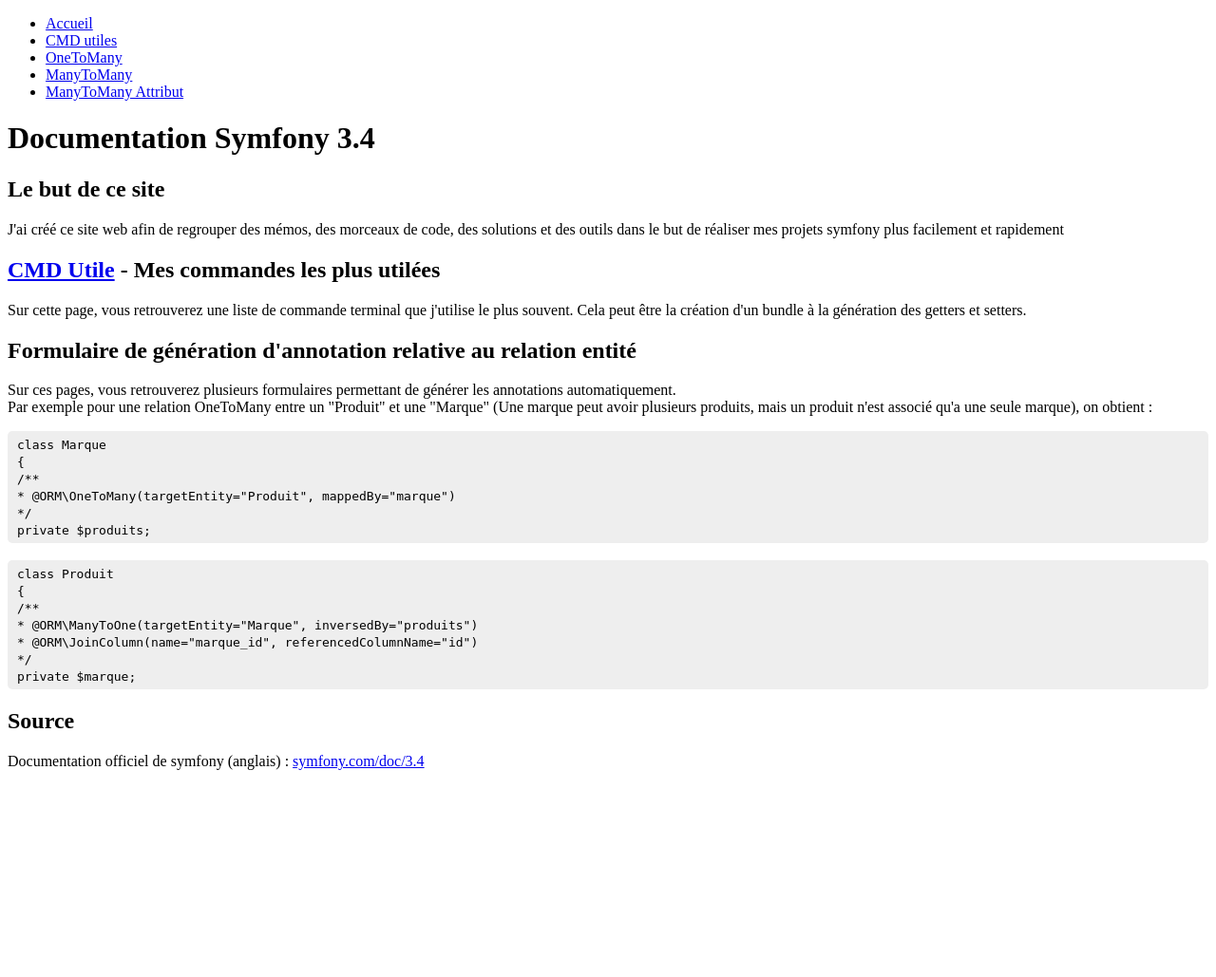
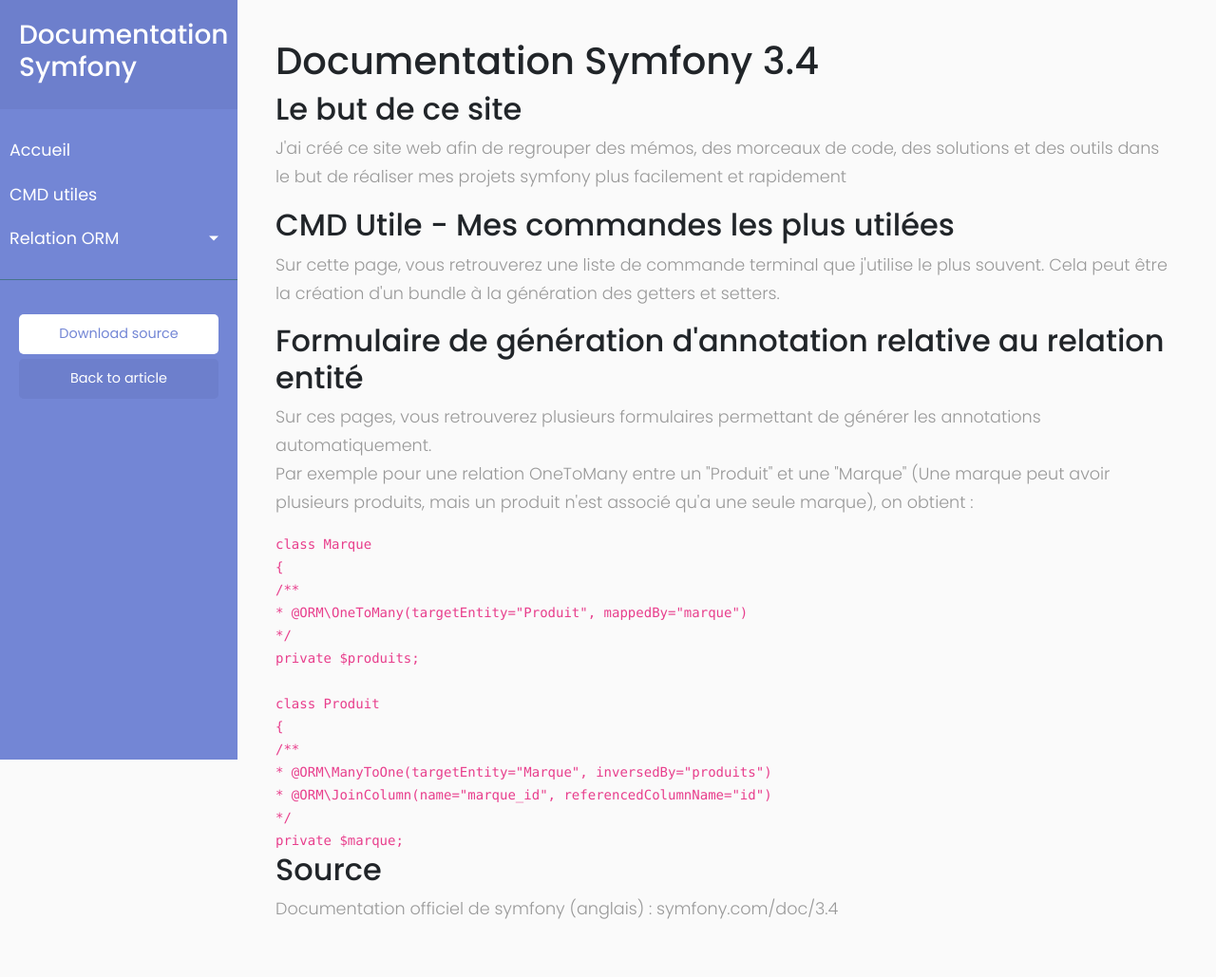
Before and after one commit to siracuse/doc-symfony, a PHP site: page / in a window 1280 px wide. Shown: the whole page at 95% size. Before the commit the page ends 811 px from the top, so only its background shows below. Run offline with PHP 8.4, Linux system fonts and the light colour scheme.

Commit message:
template

```diff
--- /dev/null
+++ b/accueil.php
@@ -0,0 +1,33 @@
+<h1>Documentation Symfony 3.4</h1>
+
+<h2>Le but de ce site</h2>
+<p>J'ai créé ce site web afin de regrouper des mémos, des morceaux de code, des solutions et des outils
+    dans le but de réaliser mes projets symfony plus facilement et rapidement </p>
+
+
+<h2><a href="cmd.php">CMD Utile</a> - Mes commandes les plus utilées</h2>
+<p>Sur cette page, vous retrouverez une liste de commande terminal que j'utilise le plus souvent.
+    Cela peut être la création d'un bundle à la génération des getters et setters. </p>
+
+<h2>Formulaire de génération d'annotation relative au relation entité</h2>
+<p>Sur ces pages, vous retrouverez plusieurs formulaires permettant de générer les annotations
+    automatiquement.<br>
+    Par exemple pour une relation OneToMany entre un "Produit" et une "Marque"
+    (Une marque peut avoir plusieurs produits, mais un produit n'est associé qu'a une seule marque), on obtient
+    :
+
+<div class="code"><code>class Marque<br> {<br> /**<br> * @ORM\OneToMany(targetEntity="Produit",
+        mappedBy="marque")<br>
+        */<br> private $produits;</code></div>
+<br>
+
+<div class="code lastcode"><code>class Produit<br> {<br> /**<br> * @ORM\ManyToOne(targetEntity="Marque",
+        inversedBy="produits")<br> * @ORM\JoinColumn(name="marque_id", referencedColumnName="id")<br> */<br>
+        private
+        $marque;</code>
+</div>
+
+
+<h2>Source</h2>
+<p>Documentation officiel de symfony (anglais) : <a href="https://symfony.com/doc/3.4//index.html#gsc.tab=0">symfony.com/doc/3.4</a>
+</p>
--- /dev/null
+++ b/assets/css/base.css
@@ -0,0 +1,185 @@
+/*
+    DEMO STYLE
+*/
+
+@import "https://fonts.googleapis.com/css?family=Poppins:300,400,500,600,700";
+body {
+    font-family: 'Poppins', sans-serif;
+    background: #fafafa;
+}
+
+p {
+    font-family: 'Poppins', sans-serif;
+    font-size: 1.1em;
+    font-weight: 300;
+    line-height: 1.7em;
+    color: #999;
+}
+
+a,
+a:hover,
+a:focus {
+    color: inherit;
+    text-decoration: none;
+    transition: all 0.3s;
+}
+
+.navbar {
+    padding: 15px 10px;
+    background: #fff;
+    border: none;
+    border-radius: 0;
+    margin-bottom: 40px;
+    box-shadow: 1px 1px 3px rgba(0, 0, 0, 0.1);
+}
+
+.navbar-btn {
+    box-shadow: none;
+    outline: none !important;
+    border: none;
+}
+
+.line {
+    width: 100%;
+    height: 1px;
+    border-bottom: 1px dashed #ddd;
+    margin: 40px 0;
+}
+
+/* ---------------------------------------------------
+    SIDEBAR STYLE
+----------------------------------------------------- */
+
+.wrapper {
+    display: flex;
+    width: 100%;
+}
+
+#sidebar {
+    width: 250px;
+    position: fixed;
+    top: 0;
+    left: 0;
+    height: 100vh;
+    z-index: 999;
+    background: #7386D5;
+    color: #fff;
+    transition: all 0.3s;
+}
+
+#sidebar.active {
+    margin-left: -250px;
+}
+
+#sidebar .sidebar-header {
+    padding: 20px;
+    background: #6d7fcc;
+}
+
+#sidebar ul.components {
+    padding: 20px 0;
+    border-bottom: 1px solid #47748b;
+}
+
+#sidebar ul p {
+    color: #fff;
+    padding: 10px;
+}
+
+#sidebar ul li a {
+    padding: 10px;
+    font-size: 1.1em;
+    display: block;
+}
+
+#sidebar ul li a:hover {
+    color: #7386D5;
+    background: #fff;
+}
+
+#sidebar ul li.active>a,
+a[aria-expanded="true"] {
+    color: #fff;
+    background: #6d7fcc;
+}
+
+a[data-toggle="collapse"] {
+    position: relative;
+}
+
+.dropdown-toggle::after {
+    display: block;
+    position: absolute;
+    top: 50%;
+    right: 20px;
+    transform: translateY(-50%);
+}
+
+ul ul a {
+    font-size: 0.9em !important;
+    padding-left: 30px !important;
+    background: #6d7fcc;
+}
+
+ul.CTAs {
+    padding: 20px;
+}
+
+ul.CTAs a {
+    text-align: center;
+    font-size: 0.9em !important;
+    display: block;
+    border-radius: 5px;
+    margin-bottom: 5px;
+}
+
+a.download {
+    background: #fff;
+    color: #7386D5;
+}
+
+a.article,
+a.article:hover {
+    background: #6d7fcc !important;
+    color: #fff !important;
+}
+
+/* ---------------------------------------------------
+    CONTENT STYLE
+----------------------------------------------------- */
+
+#content {
+    width: calc(100% - 250px);
+    padding: 40px;
+    min-height: 100vh;
+    transition: all 0.3s;
+    position: absolute;
+    top: 0;
+    right: 0;
+}
+
+#content.active {
+    width: 100%;
+}
+
+/* ---------------------------------------------------
+    MEDIAQUERIES
+----------------------------------------------------- */
+
+@media (max-width: 768px) {
+    #sidebar {
+        margin-left: -250px;
+    }
+    #sidebar.active {
+        margin-left: 0;
+    }
+    #content {
+        width: 100%;
+    }
+    #content.active {
+        width: calc(100% - 250px);
+    }
+    #sidebarCollapse span {
+        display: none;
+    }
+}
--- a/class/Cmd.php
+++ b/class/Cmd.php
@@ -21,7 +21,7 @@ class Cmd
         // if (isset($this->description)) {
         //     $response .= '# ';
         // }
-        $response .= '<div class="code"><code>'.$this->cmd.'</code></div>';
+        $response .= '<pre><code>'.$this->cmd.'</code></pre>';
         $response .= '</div>';
 
         return $response;
--- a/index.php
+++ b/index.php
@@ -1,38 +1,68 @@
 <!DOCTYPE html>
-<html>
+<html lang="fr">
+
 <head>
+    <meta charset="utf-8">
+    <meta name="viewport" content="width=device-width, initial-scale=1.0">
+    <meta http-equiv="X-UA-Compatible" content="IE=edge">
+
     <title>Documentation Symfony</title>
-    <link href="style.css" rel="stylesheet">
+
+    <!-- Bootstrap CSS CDN -->
+    <link rel="stylesheet" href="https://stackpath.bootstrapcdn.com/bootstrap/4.1.0/css/bootstrap.min.css"
+          integrity="sha384-9gVQ4dYFwwWSjIDZnLEWnxCjeSWFphJiwGPXr1jddIhOegiu1FwO5qRGvFXOdJZ4" crossorigin="anonymous">
+    <!-- Our Custom CSS -->
+    <link rel="stylesheet" href="assets/css/base.css">
+    <!-- Scrollbar Custom CSS -->
+<!--    <link rel="stylesheet"-->
+<!--          href="https://cdnjs.cloudflare.com/ajax/libs/malihu-custom-scrollbar-plugin/3.1.5/jquery.mCustomScrollbar.min.css">-->
+
+    <!-- Font Awesome JS -->
+<!--    <script defer src="https://use.fontawesome.com/releases/v5.0.13/js/solid.js"-->
+<!--            integrity="sha384-tzzSw1/Vo+0N5UhStP3bvwWPq+uvzCMfrN1fEFe+xBmv1C/AtVX5K0uZtmcHitFZ"-->
+<!--            crossorigin="anonymous"></script>-->
+<!--    <script defer src="https://use.fontawesome.com/releases/v5.0.13/js/fontawesome.js"-->
+<!--            integrity="sha384-6OIrr52G08NpOFSZdxxz1xdNSndlD4vdcf/q2myIUVO0VsqaGHJsB0RaBE01VTOY"-->
+<!--            crossorigin="anonymous"></script>-->
+
 </head>
 
+<body>
 
-<body>
+<div class="wrapper">
+    <!-- Sidebar  -->
+
     <?php include('menu.php'); ?>
 
-    <h1>Documentation Symfony 3.4</h1>
 
-    <h2>Le but de ce site</h2>
-    <p>J'ai créé ce site web afin de regrouper des mémos, des morceaux de code, des solutions et des outils
-    dans le but de réaliser mes projets symfony plus facilement et rapidement </p>
+    <!-- Page Content  -->
+    <?php
+    $page= getenv("QUERY_STRING");
+    if($page=="")
+        $page="accueil";
+    echo '<div id="content">';
+    include $page.".php";
+    echo '<div/>';
+    ?>
+
+</div>
+
+<!-- jQuery CDN - Slim version (=without AJAX) -->
+<script src="https://code.jquery.com/jquery-3.3.1.slim.min.js"
+        integrity="sha384-q8i/X+965DzO0rT7abK41JStQIAqVgRVzpbzo5smXKp4YfRvH+8abtTE1Pi6jizo"
+        crossorigin="anonymous"></script>
+<!-- Popper.JS -->
+<!--<script src="https://cdnjs.cloudflare.com/ajax/libs/popper.js/1.14.0/umd/popper.min.js"-->
+<!--        integrity="sha384-cs/chFZiN24E4KMATLdqdvsezGxaGsi4hLGOzlXwp5UZB1LY//20VyM2taTB4QvJ"-->
+<!--        crossorigin="anonymous"></script>-->
+<!-- Bootstrap JS -->
+<script src="https://stackpath.bootstrapcdn.com/bootstrap/4.1.0/js/bootstrap.min.js"
+        integrity="sha384-uefMccjFJAIv6A+rW+L4AHf99KvxDjWSu1z9VI8SKNVmz4sk7buKt/6v9KI65qnm"
+        crossorigin="anonymous"></script>
+<!-- jQuery Custom Scroller CDN -->
+<!--<script src="https://cdnjs.cloudflare.com/ajax/libs/malihu-custom-scrollbar-plugin/3.1.5/jquery.mCustomScrollbar.concat.min.js"></script>-->
 
 
-    <h2><a href="cmd.php">CMD Utile</a> - Mes commandes les plus utilées</h2>
-    <p>Sur cette page, vous retrouverez une liste de commande terminal que j'utilise le plus souvent.
-    Cela peut être la création d'un bundle à la génération des getters et setters. </p>
-
-    <h2>Formulaire de génération d'annotation relative au relation entité</h2>
-    <p>Sur ces pages, vous retrouverez plusieurs formulaires permettant de générer les annotations automatiquement.<br>
-    Par exemple pour une relation OneToMany entre un "Produit" et une "Marque"
-    (Une marque peut avoir plusieurs produits, mais un produit n'est associé qu'a une seule marque), on obtient :
-
-    <div class="code"><code>class Marque<br> {<br> /**<br> * @ORM\OneToMany(targetEntity="Produit", mappedBy="marque")<br> */<br> private $produits;</code></div>
-    <br>
-    <div class="code lastcode"><code>class Produit<br> {<br> /**<br> * @ORM\ManyToOne(targetEntity="Marque", inversedBy="produits")<br> * @ORM\JoinColumn(name="marque_id", referencedColumnName="id")<br> */<br> private $marque;</code></div>
-    </p>
-
-
-    <h2>Source</h2>
-    <p>Documentation officiel de symfony (anglais) : <a href="https://symfony.com/doc/3.4//index.html#gsc.tab=0">symfony.com/doc/3.4</a> </p>
 </body>
 
 </html>
--- a/menu.php
+++ b/menu.php
@@ -1,7 +1,33 @@
-<ul>
+<nav id="sidebar">
+    <div class="sidebar-header">
+        <h3>Documentation<br>Symfony</h3>
+    </div>
+
+    <ul class="list-unstyled components">
         <li><a href="index.php">Accueil</a></li>
-        <li><a href="cmd.php">CMD utiles</a></li>
-        <li><a href="onetomany.php">OneToMany</a></li>
-        <li><a href="manytomany.php">ManyToMany</a></li>
-        <li><a href="manytomanyattribut.php">ManyToMany Attribut</a></li>
+        <li><a href="index.php?cmd">CMD utiles</a></li>
+        <li>
+            <a href="#homeSubmenu" data-toggle="collapse" aria-expanded="false" class="dropdown-toggle">Relation ORM</a>
+            <ul class="collapse list-unstyled" id="homeSubmenu">
+                <li>
+                    <a href="index.php?onetomany">OneToMany</a>
+                </li>
+                <li>
+                    <a href="index.php?manytomany">ManyToMany</a>
+                </li>
+                <li>
+                    <a href="index.php?manytomanyattribut">ManyToMany Attribut</a>
+                </li>
+            </ul>
+        </li>
     </ul>
+
+    <ul class="list-unstyled CTAs">
+        <li>
+            <a href="#" class="download">Download source</a>
+        </li>
+        <li>
+            <a href="#" class="article">Back to article</a>
+        </li>
+    </ul>
+</nav>
--- a/style.css
+++ /dev/null
@@ -1,19 +0,0 @@
-form {
-    margin: 0 auto;
-    width: fit-content;
-    margin-bottom: 100px;
-}
-.label-firstname {
-    margin-right: 5px
-}
-.code {
-    background-color: #eee;
-    padding: 5px 0px 5px 10px;
-    border-radius: 5px;
-}
-.lastcode {
-    margin-bottom: 20px;
-}
-.div-cmd {
-    margin-bottom: 20px;
-}
```
Also changed, not shown: cmd.php (+9 -30 lines), in.php (added, +42 -0 lines), manytomany.php (+7 -24 lines), manytomanyattribut.php (+0 -14 lines), onetomany.php (+7 -23 lines).
